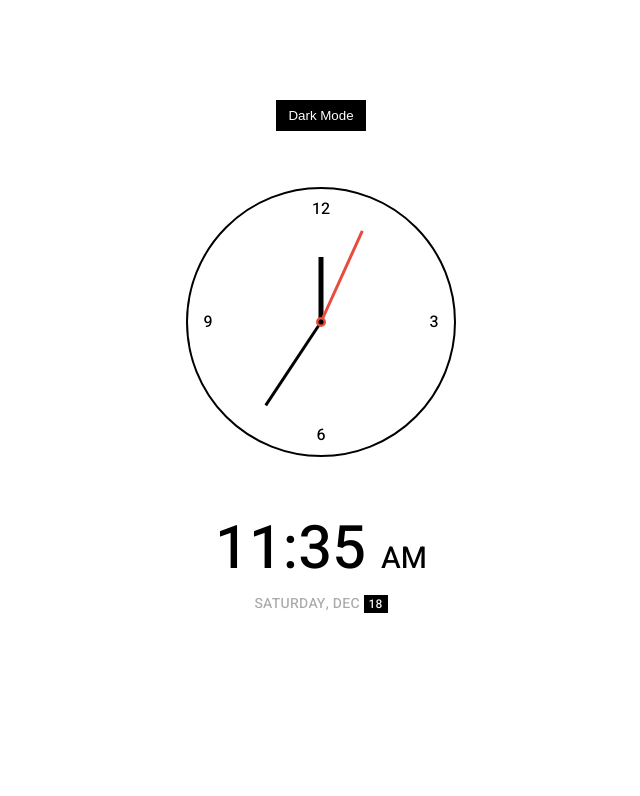
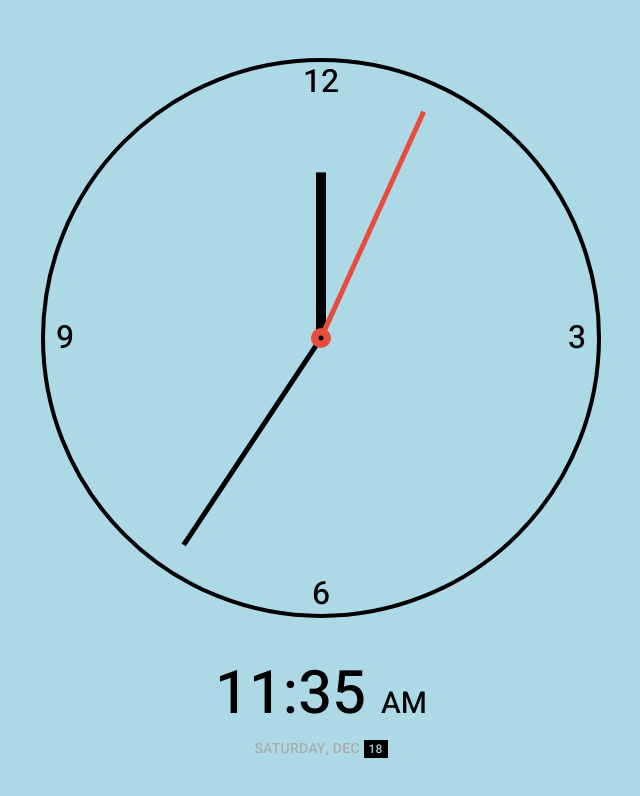
Before and after one commit to awebdevguy/theme_clock, a plain HTML site: page index.html in a window 1280 px wide. Shown: the whole page, without its empty margins (319-959 px from the left). Drawn offline with Linux system fonts and the light colour scheme.

Commit message:
lots of change

```diff
--- a/index.html
+++ b/index.html
@@ -10,7 +10,7 @@
     <link rel="stylesheet" href="style.css">
   </head>
   <body>
-    <button class="toggle">Dark Mode</button>
+    <!-- <button class="toggle">Dark Mode</button> -->
     <div class="clock-container">
       <div class="clock">
         <div class="number" id="twelve">12</div>
--- a/script.js
+++ b/script.js
@@ -3,16 +3,23 @@ const minuteElement = document.getElementById('minute');
 const secondElement = document.getElementById('second');
 const timeElement = document.querySelector('.time');
 const dateElement = document.querySelector('.date');
-const toggle = document.querySelector('.toggle');
+// const toggle = document.querySelector('.toggle');
+// const html = document.querySelector('html');
 
 const days = ["Sunday", "Monday", "Tuesday", "Wednesday", "Thursday", "Friday", "Saturday"];
 
 const months = ["Jan", "Feb", "Mar", "Apr", "May", "Jun", "Jul", "Aug", "Sep", "Oct", "Nov", "Dec"];
 
-toggle.addEventListener('click', (e) => {
+// toggle.addEventListener('click', (e) => {
+//   const html = document.querySelector('html');
+
+//   html.classList.contains('dark') ? (html.classList.remove('dark'), e.target.innerHTML = 'Dark Mode') : (html.classList.add('dark'), e.target.innerHTML = 'Light Mode');
+// });
+
+window.addEventListener('click', () => {
   const html = document.querySelector('html');
 
-  html.classList.contains('dark') ? (html.classList.remove('dark'), e.target.innerHTML = 'Dark Mode') : (html.classList.add('dark'), e.target.innerHTML = 'Light Mode');
+  html.classList.contains('dark') ? (html.classList.remove('dark')) : (html.classList.add('dark'));
 });
 
 setInterval(setTime, 1000);
--- a/style.css
+++ b/style.css
@@ -6,7 +6,7 @@
 
 :root {
   --primary-color: #000;
-  --secondary-color: #fff;
+  --secondary-color: lightblue;
 }
 
 html {
@@ -14,20 +14,20 @@ html {
 }
 
 html.dark {
-  --primary-color: #fff;
+  --primary-color: lightblue;
   --secondary-color: #333;
   background-color: #111;
   color: var(--primary-color);
 }
 
 body {
+  background-color: var(--secondary-color);
   font-family: 'Heebo', sans-serif;
   display: flex;
   align-items: center;
   justify-content: center;
   height: 100vh;
   overflow: hidden;
-  margin: 0;
 }
 
 .toggle {
@@ -52,25 +52,35 @@ body {
 }
 
 .clock {
-  border: 2px solid var(--primary-color);
+  border: 4px solid var(--primary-color);
   border-radius: 50%;
   position: relative;
-  width: 270px;
-  height: 270px;
+  /* width: 270px; */
+  /* height: 270px; */
+  width: 70vh;
+  height: 70vh;
   background-color: transparent;
   /* justify-self: center; */
   /* align-self: center; */
-  margin-bottom: 3rem;
+  margin: auto;
 }
 
 .number {
   background-color: transparent;
   color: var(--primary-color);
-  height: 2rem;
-  width: 2rem;
+  /* height: 2rem; */
+  /* width: 2rem; */
+  height: 4rem;
+  width: 4rem;
+  font-size: 2rem;
+
+  /* align-items: center; */
   text-align: center;
-  justify-content: center;
-  padding: .25rem .25rem;
+  vertical-align: middle;
+  line-height: 4rem;
+  /* justify-content: center; */
+  /* padding: .25rem .25rem; */
+  /* padding: 1rem; */
 }
 
 .number#twelve {
@@ -106,22 +116,27 @@ body {
   position: absolute;
   top: 50%;
   left: 50%;
-  width: 3px;
+  /* width: 3px; */
+  width: 5px;
   transform-origin: bottom center;
   /* transition: all 0.5s ease-in; */
 }
 
 .needle#hour {
-  height: 65px;
-  width: 5px;
+  /* height: 65px; */
+  height: 30%;
+  width: 10px;
+  /* width: 5px; */
 }
 
 .needle#minute {
-  height: 100px;
+  /* height: 100px; */
+  height: 45%;
 }
 
 .needle#second {
-  height: 100px;
+  /* height: 100px; */
+  height: 45%;
   background-color: #e74c3c;
 }
 
@@ -131,8 +146,12 @@ body {
   left: 50%;
   transform: translate(-50%, -50%);
   background-color: #e74c3c;
-  height: 10px;
-  width:10px;
+
+  /* height: 10px; */
+  /* width:10px; */
+  height: 20px;
+  width: 20px;
+
   border-radius: 50%;
   z-index: 100;
 }
@@ -152,6 +171,7 @@ body {
 
 .time {
   font-size: 60px;
+  margin-top: 2rem;
 }
 
 .ampm {
```
